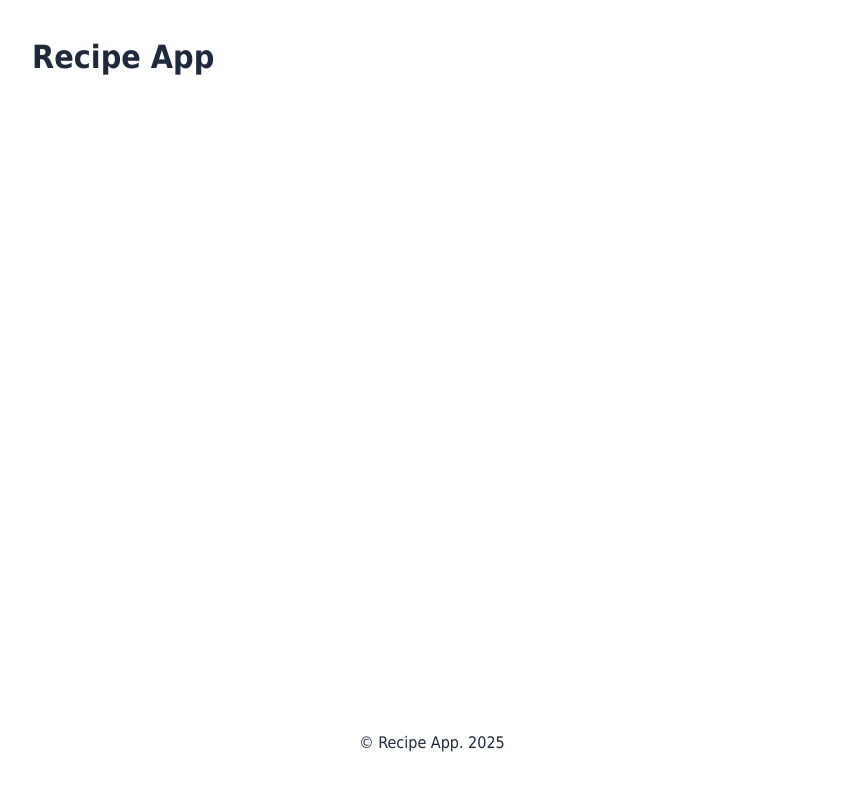
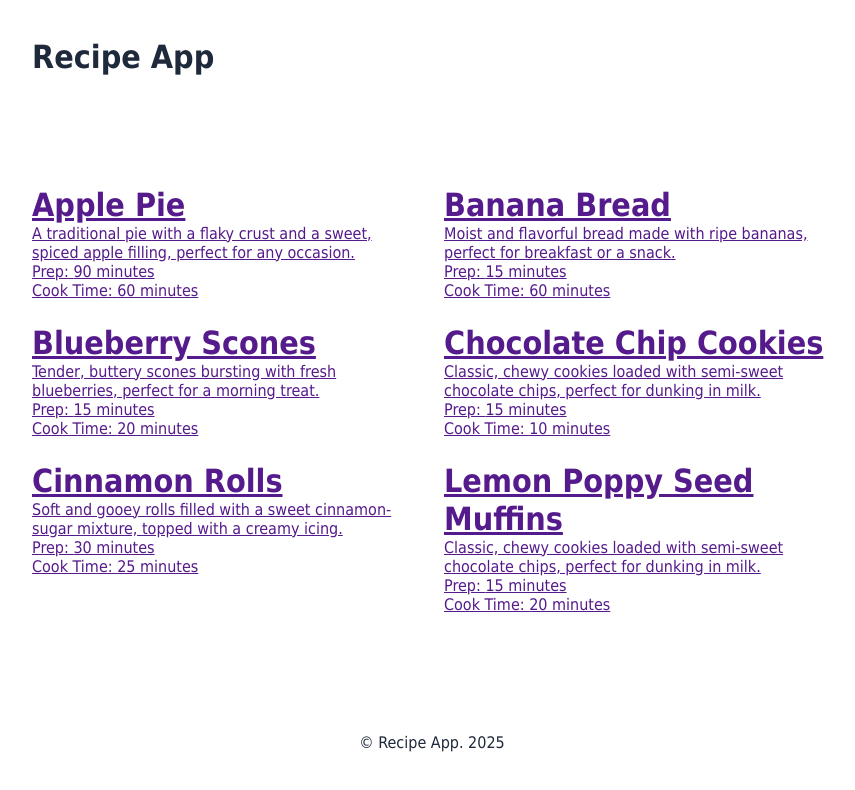
Before and after one commit to rorisangputu/markdown-tut, a Next.js app: page / in a window 1280 px wide. Shown: the top 790 px of the page, without its empty margins (208-1063 px from the left). Built offline with nearby package versions, Linux system fonts and the light colour scheme.

Commit message:
Add post data rendering to PostCard component

```diff
--- a/components/PostCard.js
+++ b/components/PostCard.js
@@ -1,10 +1,13 @@
 import Link from "next/link"
 
 
-const PostCard = () => {
+const PostCard = ({post}) => {
   return (
       <Link href={''}>
-
+        <h1>{post.title}</h1>
+        <p>{post.bio}</p>
+        <p>Prep: {post.prep_time}</p>
+        <p>Cook Time: {post.cook_time}</p>
       </Link>
   )
 }
```
